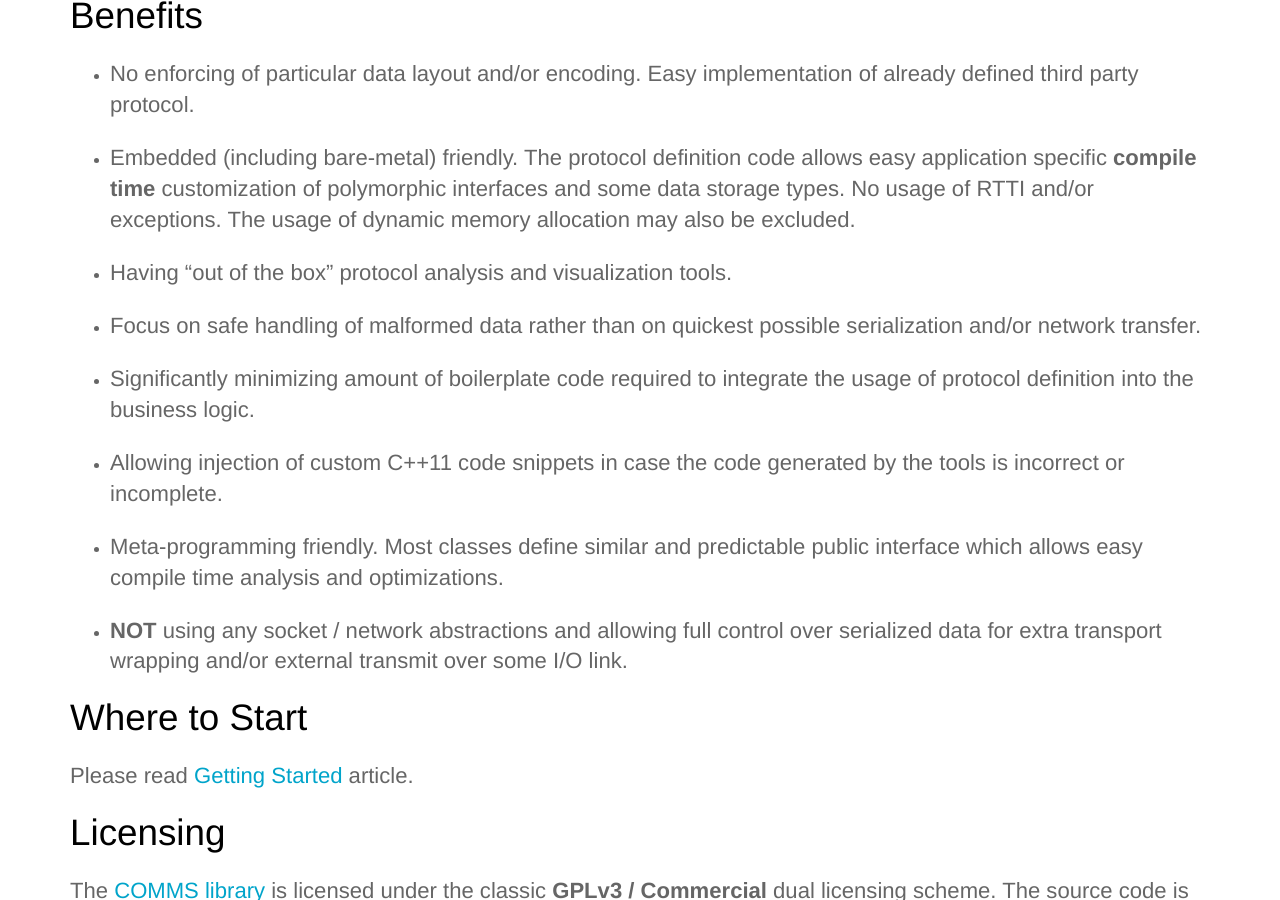
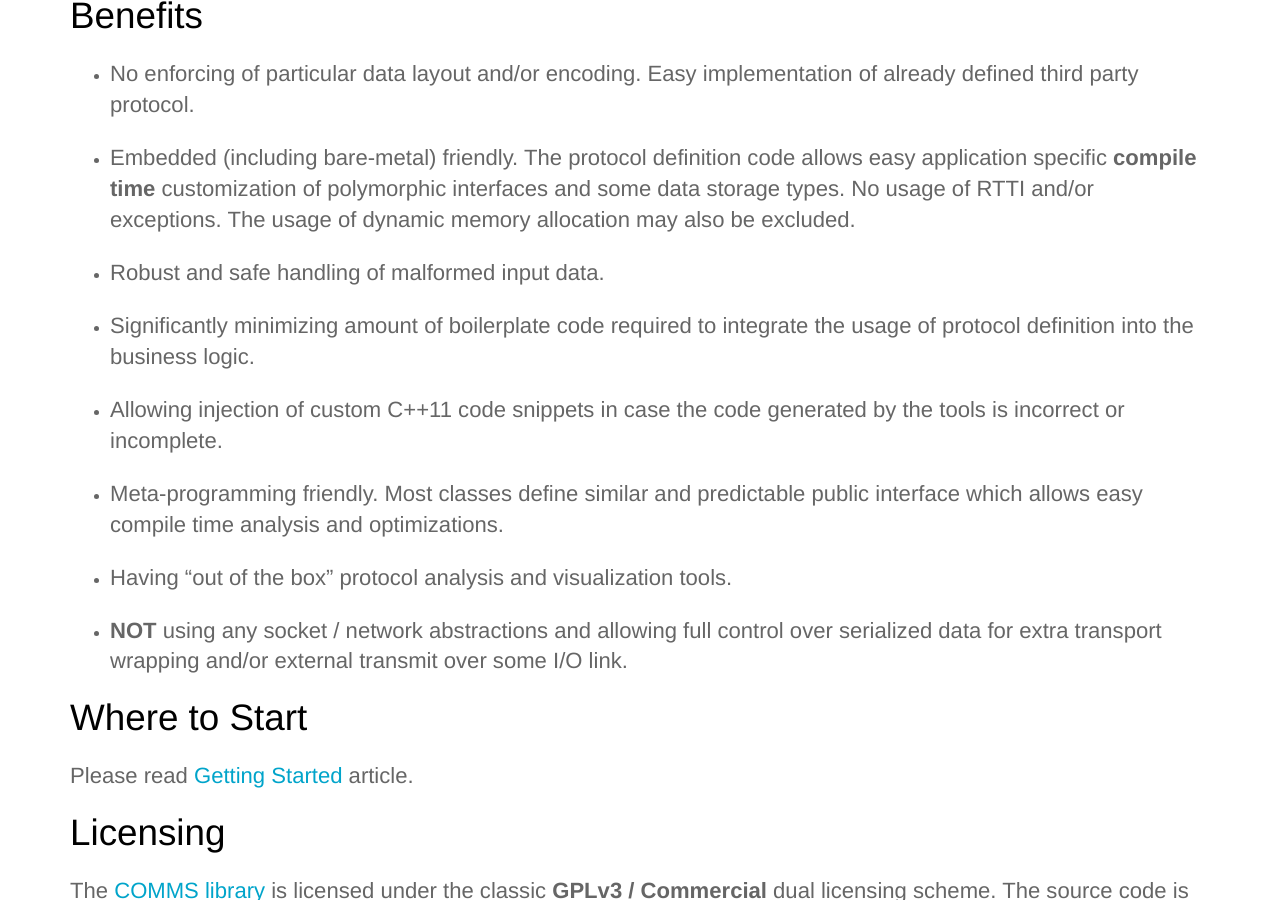
Before and after one commit to commschamp/commschamp.github.io, a Jekyll site: the page built from index.html, in a window 1280 px wide and 900 px high, scrolled down 2651 px. Built offline with Jekyll 4.4.1, drawn with Linux system fonts in a browser that asks for light colours.

Commit message:
Imroving benefits list.

```diff
--- a/_includes/home.md
+++ b/_includes/home.md
@@ -127,10 +127,7 @@
 interfaces and some data storage types. No usage of RTTI and/or exceptions.
 The usage of dynamic memory allocation may also be excluded.
 
-- Having "out of the box" protocol analysis and visualization tools.
-
-- Focus on safe handling of malformed data rather than on quickest possible
-serialization and/or network transfer.
+- Robust and safe handling of malformed input data.
 
 - Significantly minimizing amount of boilerplate code required to integrate the
 usage of protocol definition into the business logic.
```
Also changed, not shown: other parts of _includes/home.md (+2 -0 lines).
